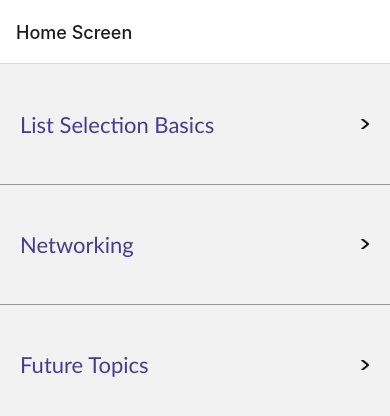
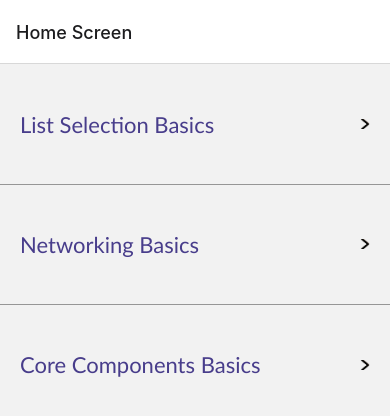
Before and after one commit to mnknegi/rn-getting_started, a React Native app in the folder Demo/: screen /HomeScreen in a window 390 px wide. Shown: the top 416 px of the page. Built offline with nearby package versions, Linux system fonts and the light colour scheme.

Commit message:
Added ComponentsList Screen

```diff
--- a/Demo/App.js
+++ b/Demo/App.js
@@ -10,6 +10,7 @@ import UsersList from './src/screens/Networking/ListUsers';
 import FlatListExample from './src/screens/ListSelectionBasics/FlatList';
 import SectionListExample from './src/screens/ListSelectionBasics/SectionListBasics';
 import UserDetails from './src/screens/Networking/UserDetails';
+import CoreComponentsList from './src/screens/CoreComponents/ComponentsList';
 
 const Stack = createNativeStackNavigator();
 
@@ -31,6 +32,11 @@ const App = () => {
           name="UsersList"
           component={UsersList}
           options={{title: 'List of Users'}}
+        />
+        <Stack.Screen
+          name="ComponentsList"
+          component={CoreComponentsList}
+          options={{title: 'Core Components'}}
         />
         <Stack.Screen
           name="UserDetails"
--- a/Demo/src/screens/HomeScreen/HomeScreen.js
+++ b/Demo/src/screens/HomeScreen/HomeScreen.js
@@ -17,8 +17,8 @@ const HomeScreen = ({navigation}) => {
       <FlatList
         data={[
           {name: 'List Selection Basics', route: 'ListSelectionScreen'},
-          {name: 'Networking', route: 'UsersList'},
-          {name: 'Future Topics', route: ''},
+          {name: 'Networking Basics', route: 'UsersList'},
+          {name: 'Core Components Basics', route: 'ComponentsList'},
         ]}
         renderItem={({item}) => (
           <TouchableOpacity
```
